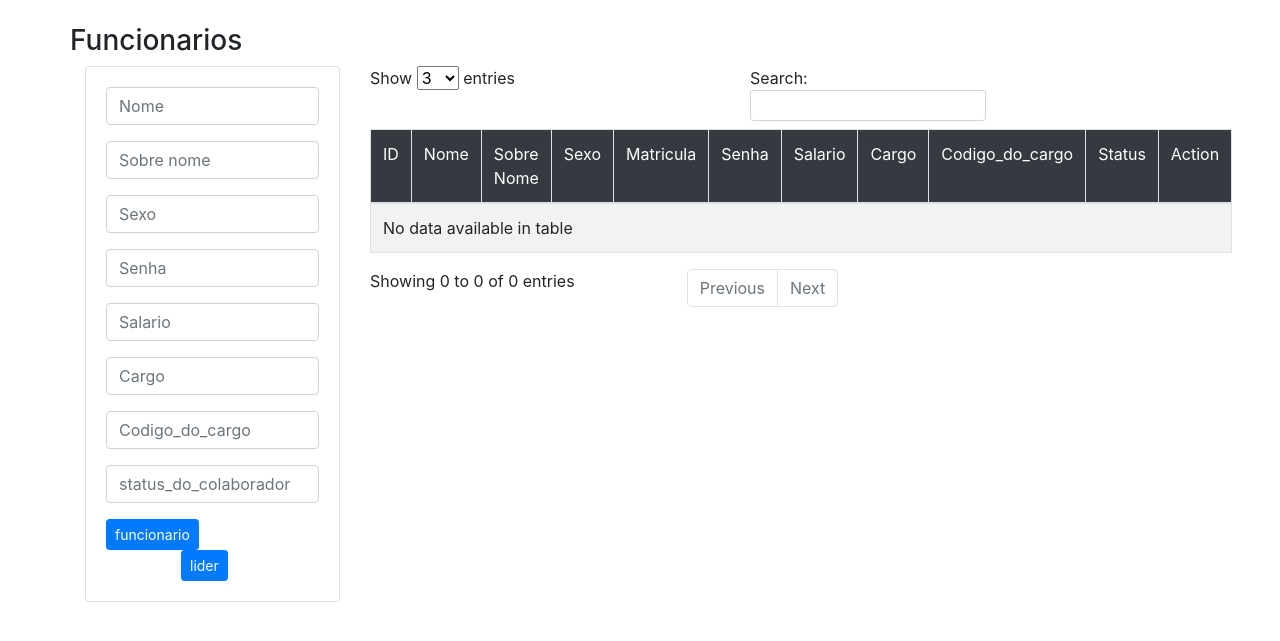
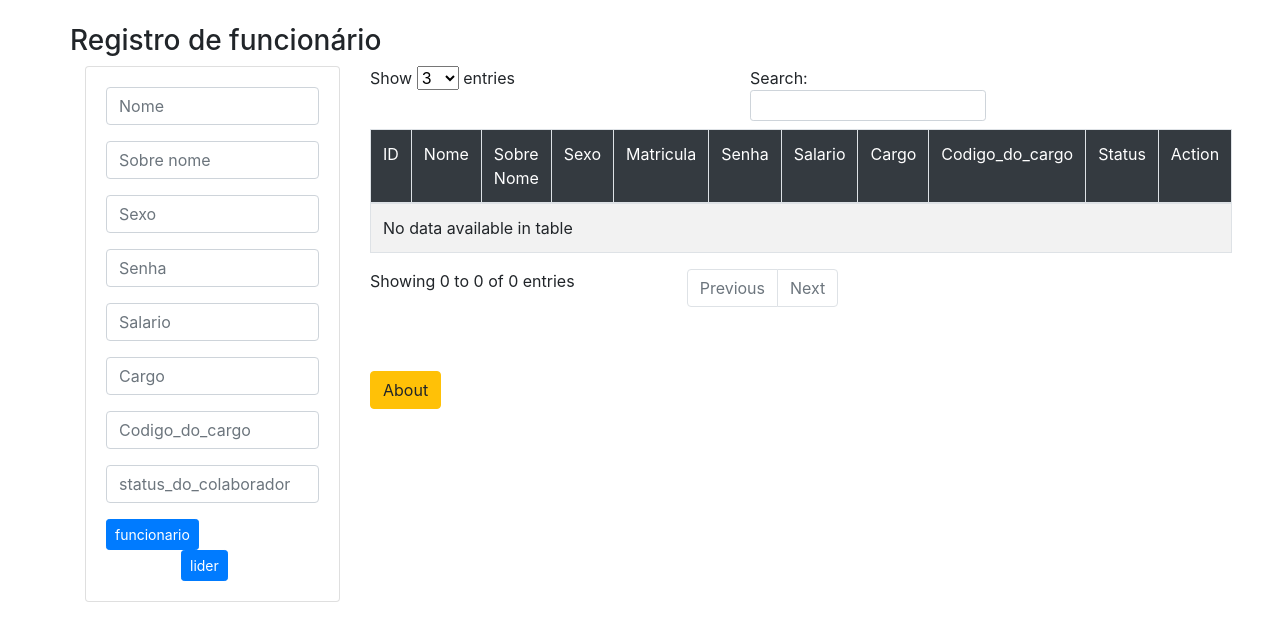
Before and after one commit to PetosPy/Empresa_abc, a Flask app: page / in a window 1280 px wide. Shown: the part 56-697 px from the top of the page. Run offline with Flask 2, Linux system fonts and the light colour scheme; data that the repository does not hold is empty; some libraries are stand-ins or nearby versions.

Commit message:
About page created

```diff
--- a/app.py
+++ b/app.py
@@ -103,20 +103,21 @@ def add_employee():
 
 @app.route('/edit/<id>', methods = ['POST', 'GET'])
 def get_employee(id):
+    # Editar os dados do funcionario
 
     cur = conn.cursor(cursor_factory=psycopg2.extras.DictCursor)
     sql = "SELECT funcionarios.id, funcionarios.nome, funcionarios.sobre_nome, funcionarios.sexo, tabela_2.senha, tabela_2.cargo, tabela_2.codigo_do_cargo, tabela_2.status_do_colaborador FROM funcionarios INNER JOIN tabela_2 ON funcionarios.id = tabela_2.id_funcionario"
     cur.execute(f'{sql} WHERE id = {("%s")}', (id))
     data = cur.fetchall()
     cur.close()
-    print(data[0])
+    # print(data[0])
 
     return render_template('edit.html', funcionario = data[0])
 
 
 @app.route('/update/<id>', methods=['POST'])
 def update_employee(id):
-    # Atualizar os dados do funcionario
+    # Dados atualizados do funcionario
 
     if request.method == 'POST':
         nome = request.form['nome']
@@ -161,6 +162,13 @@ def delete_employee(id):
     flash('Funcionário removido com sucesso')
     return redirect(url_for('Index'))
 
+
+@app.route('/about')
+def about():
+
+    return render_template("about.html")
+
+
 if __name__ == "__main__":
     app.run(debug=True)
 
--- a/templates/index.html
+++ b/templates/index.html
@@ -1,6 +1,6 @@
 {% extends "layout.html" %}
 {% block body %}
- <div class="row"><h3>Funcionarios</h3></div>
+ <div class="row"><h3>Registro de funcionário</h3></div>
   <div class="row">
     <div class="col-md-3">
       {% with messages = get_flashed_messages()  %}
@@ -88,6 +88,9 @@
           {% endfor %}
         </tbody>
       </table>
+      <br>
+      <br>
+      <a class="btn btn-warning" href="{{url_for('about')}}">About</a>
     </div>
   </div>
 </div>
```
Also changed, not shown: templates/about.html (added, +11 -0 lines).
